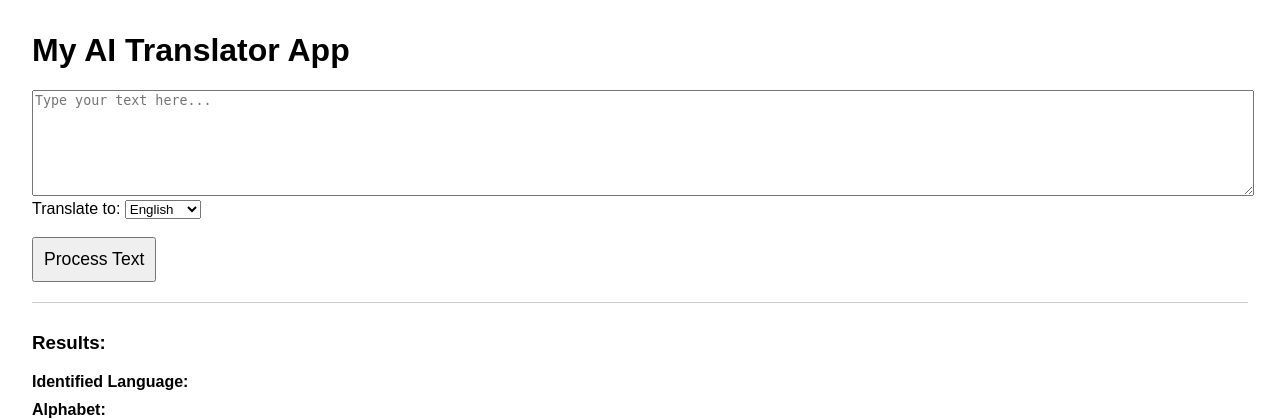
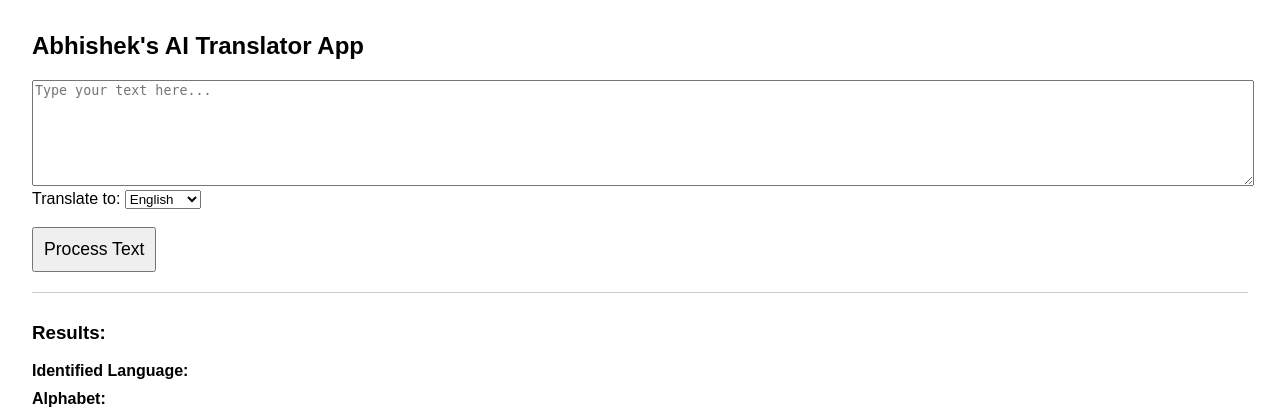
Before and after one commit to Valtor26/Language-Translator, a Flask app: page / in a window 1280 px wide. Shown: the top 419 px of the page. Run offline with Flask 3, Linux system fonts and the light colour scheme.

Commit message:
change in heading

```diff
--- a/templates/index.html
+++ b/templates/index.html
@@ -7,7 +7,7 @@
     <link rel="stylesheet" href="/static/style.css" />
   </head>
   <body>
-    <h1>My AI Translator App</h1>
+    <h2>Abhishek's AI Translator App</h2>
 
     <div>
       <textarea
```
